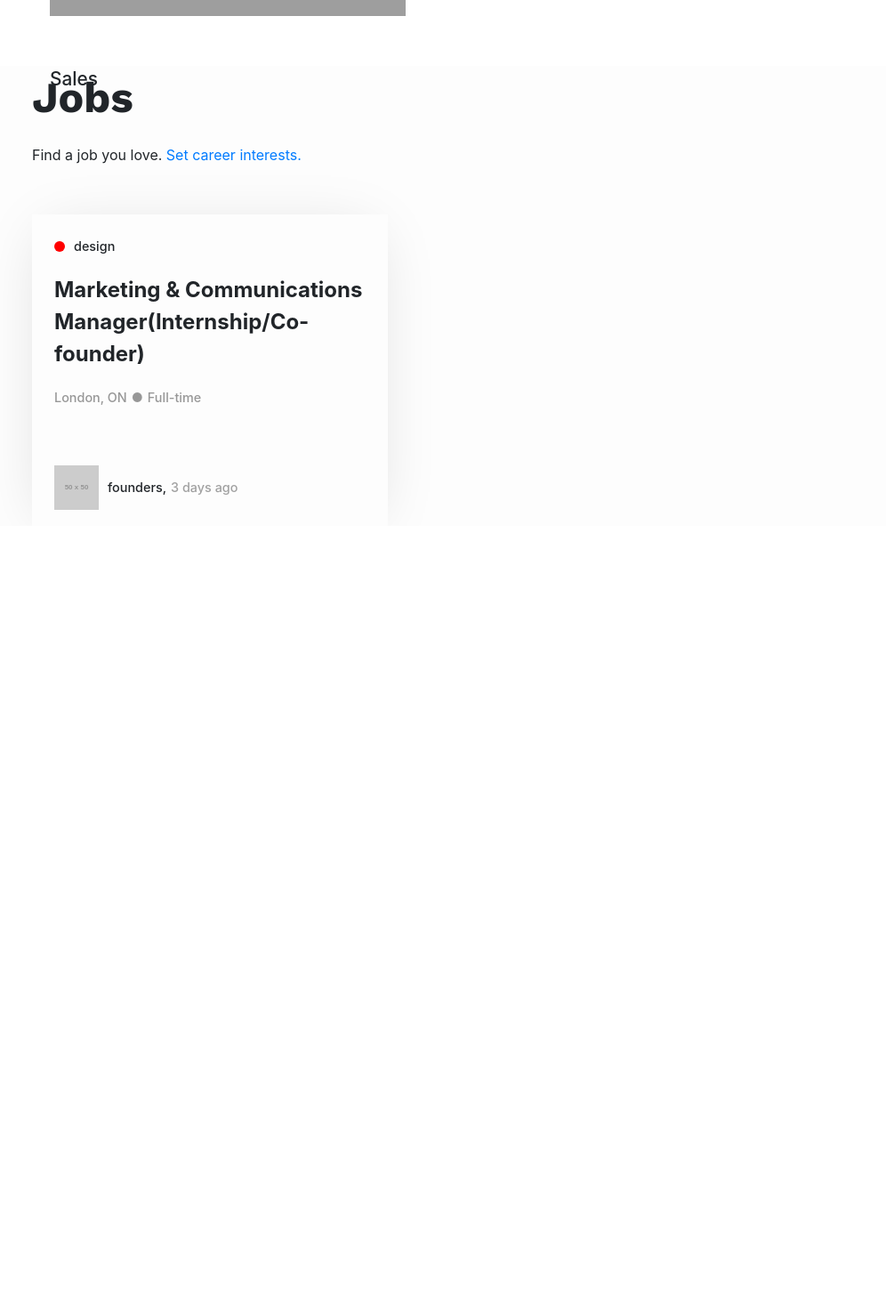
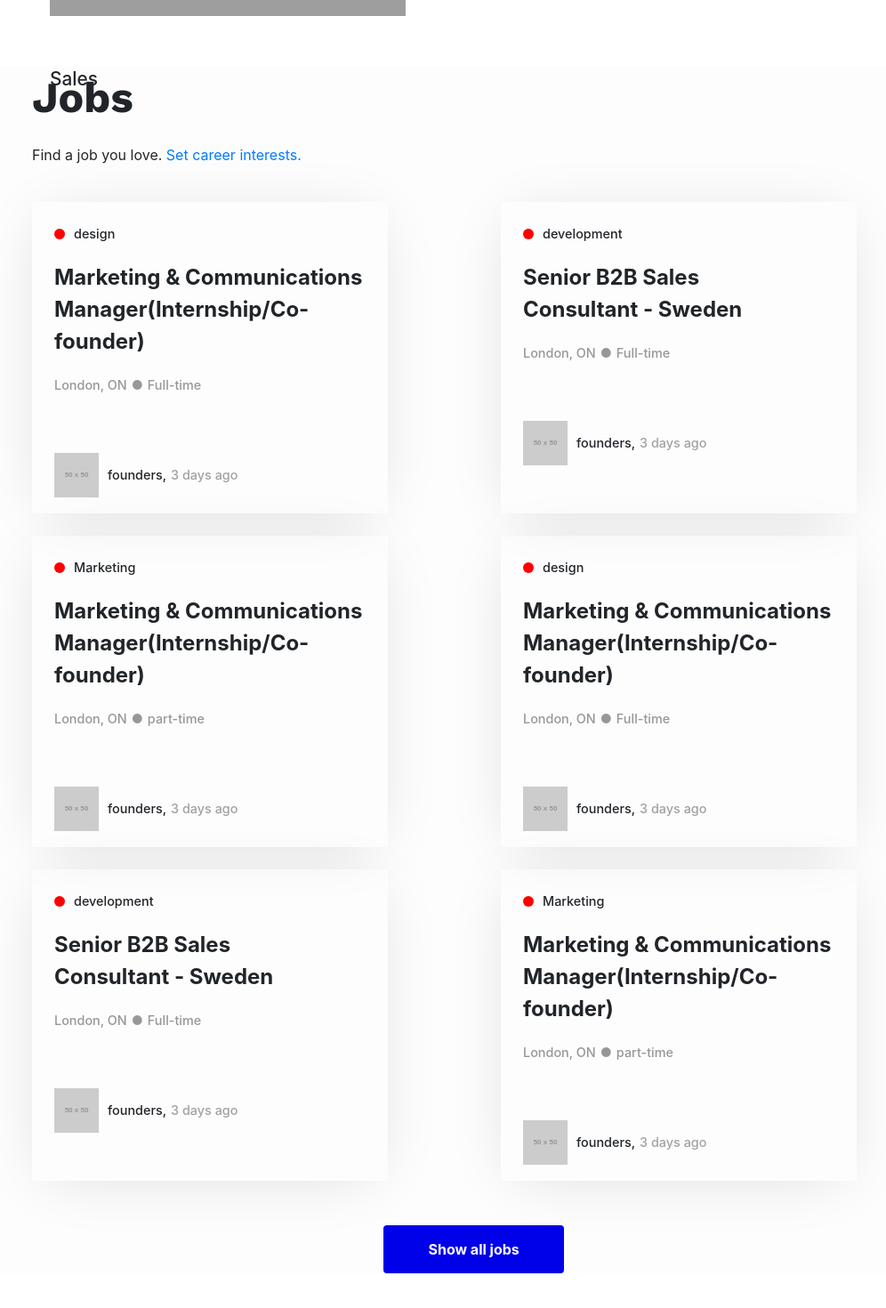
Before and after one commit to Deep-dsp/patel_deepkumar_devliftmedia, a React (Create React App) app: page / in a window 1280 px wide. Shown: the part 1994-3464 px from the top of the page at 89% size, without its empty margins (92-1088 px from the left). Before the commit the page ends 2585 px from the top, so only its background shows below. Built offline with nearby package versions, Linux system fonts and the light colour scheme; grey boxes are pictures that could not be loaded.

Commit message:
job-section-done

```diff
--- a/src/components/availableOpening.js
+++ b/src/components/availableOpening.js
@@ -11,7 +11,7 @@ function jobopening(){
                     <p>Find a job you love. <a href="#">Set career interests.</a></p>
                 </div>
                 <div className="explore-category row">
-
+                    {/* First block */}
                     <div className="col-md-4">
                         <div className="box">
                             <div className="box-body">
@@ -41,7 +41,162 @@ function jobopening(){
                             </div>
                         </div>
                     </div>
+                    {/* block */}
+                    <div className="col-md-4">
+                        <div className="box">
+                            <div className="box-body">
+                                <div className="box-first-block">
 
+                                    <div className="title-circle d-flex align-items-center">
+                                        <div className="circle"></div>
+                                        <p>development</p>
+                                    </div>
+                                    <div className="jobpost-title"> Senior B2B Sales <br/>Consultant - Sweden</div>
+                                    <div className="jobpost-location d-flex align-items-center">
+                                        <p>London, ON</p>
+                                        <p>&#9679;</p>
+                                        <p>Full-time</p>
+                                    </div>
+
+                                </div>
+                                <div className="box-second-block d-flex align-items-center">
+                                    <div className="job-thumb">
+                                        <img src="https://dummyimage.com/50"/>
+                                    </div>
+                                    <div className="company-name d-flex align-items-center">
+                                        <p>founders,</p>
+                                        <p>3 days ago</p>
+                                    </div>
+                                </div>
+                            </div>
+                        </div>
+                    </div>
+
+                    {/* block */}
+                    <div className="col-md-4">
+                        <div className="box">
+                            <div className="box-body">
+                                <div className="box-first-block">
+
+                                    <div className="title-circle d-flex align-items-center">
+                                        <div className="circle"></div>
+                                        <p>Marketing</p>
+                                    </div>
+                                    <div className="jobpost-title"> Marketing & Communications Manager(Internship/Co-founder)</div>
+                                    <div className="jobpost-location d-flex align-items-center">
+                                        <p>London, ON</p>
+                                        <p>&#9679;</p>
+                                        <p>part-time</p>
+                                    </div>
+
+                                </div>
+                                <div className="box-second-block d-flex align-items-center">
+                                    <div className="job-thumb">
+                                        <img src="https://dummyimage.com/50"/>
+                                    </div>
+                                    <div className="company-name d-flex align-items-center">
+                                        <p>founders,</p>
+                                        <p>3 days ago</p>
+                                    </div>
+                                </div>
+                            </div>
+                        </div>
+                    </div>
+
+                    {/* First block */}
+                    <div className="col-md-4">
+                        <div className="box">
+                            <div className="box-body">
+                                <div className="box-first-block">
+
+                                    <div className="title-circle d-flex align-items-center">
+                                        <div className="circle"></div>
+                                        <p>design</p>
+                                    </div>
+                                    <div className="jobpost-title"> Marketing & Communications Manager(Internship/Co-founder)</div>
+                                    <div className="jobpost-location d-flex align-items-center">
+                                        <p>London, ON</p>
+                                        <p>&#9679;</p>
+                                        <p>Full-time</p>
+                                    </div>
+
+                                </div>
+                                <div className="box-second-block d-flex align-items-center">
+                                    <div className="job-thumb">
+                                        <img src="https://dummyimage.com/50"/>
+                                    </div>
+                                    <div className="company-name d-flex align-items-center">
+                                        <p>founders,</p>
+                                        <p>3 days ago</p>
+                                    </div>
+                                </div>
+                            </div>
+                        </div>
+                    </div>
+                    {/* block */}
+                    <div className="col-md-4">
+                        <div className="box">
+                            <div className="box-body">
+                                <div className="box-first-block">
+
+                                    <div className="title-circle d-flex align-items-center">
+                                        <div className="circle"></div>
+                                        <p>development</p>
+                                    </div>
+                                    <div className="jobpost-title"> Senior B2B Sales <br/>Consultant - Sweden</div>
+                                    <div className="jobpost-location d-flex align-items-center">
+                                        <p>London, ON</p>
+                                        <p>&#9679;</p>
+                                        <p>Full-time</p>
+                                    </div>
+
+                                </div>
+                                <div className="box-second-block d-flex align-items-center">
+                                    <div className="job-thumb">
+                                        <img src="https://dummyimage.com/50"/>
+                                    </div>
+                                    <div className="company-name d-flex align-items-center">
+                                        <p>founders,</p>
+                                        <p>3 days ago</p>
+                                    </div>
+                                </div>
+                            </div>
+                        </div>
+                    </div>
+
+                    {/* block */}
+                    <div className="col-md-4">
+                        <div className="box">
+                            <div className="box-body">
+                                <div className="box-first-block">
+
+                                    <div className="title-circle d-flex align-items-center">
+                                        <div className="circle"></div>
+                                        <p>Marketing</p>
+                                    </div>
+                                    <div className="jobpost-title"> Marketing & Communications Manager(Internship/Co-founder)</div>
+                                    <div className="jobpost-location d-flex align-items-center">
+                                        <p>London, ON</p>
+                                        <p>&#9679;</p>
+                                        <p>part-time</p>
+                                    </div>
+
+                                </div>
+                                <div className="box-second-block d-flex align-items-center">
+                                    <div className="job-thumb">
+                                        <img src="https://dummyimage.com/50"/>
+                                    </div>
+                                    <div className="company-name d-flex align-items-center">
+                                        <p>founders,</p>
+                                        <p>3 days ago</p>
+                                    </div>
+                                </div>
+                            </div>
+                        </div>
+                    </div>
+                </div>
+                <div className="job-button d-flex justify-content-center">
+                    <button className="btn">Show all jobs</button>
                 </div>
             </div>
         </section>
--- a/src/styles/_currentOpening.scss
+++ b/src/styles/_currentOpening.scss
@@ -14,9 +14,9 @@
 
         .explore-category{
             display: grid;
-            grid-template-columns: repeat(auto-fit, minmax(450px, 1fr));
+            grid-template-columns: repeat(auto-fit, minmax(400px, 1fr));
             justify-content: center;
-            margin-top: 30px;
+            margin-top: 15px;
 
             .box{
                 width: 400px;
@@ -86,9 +86,62 @@
 
             .box:hover{
                 cursor: pointer;
-                color: #fff;
-                background: rgb(255, 125, 73)
+            }
+        }
+
+        .job-button{
+            width: 97%;
+            margin: 50px 0;
+            .btn{
+               font-weight: bold;
+               color: #fff;
+               border: none;
+               background: $btn-bg-color;
+               padding: 15px 50px;
             }
         }
     }
 }
+
+// media Queries
+
+@media only screen and (max-width: 965px){
+    .explore-category{
+
+        .box{
+            margin-left: 180px;
+        }
+    }
+}
+
+@media only screen and (max-width: 860px){
+    .explore-category{
+        .box{
+            margin-left: 150px;
+        }
+    }
+}
+
+@media only screen and (max-width: 768px){
+    .explore-category{
+        .box{
+            margin-left: 100px;
+        }
+    }
+}
+
+@media only screen and (max-width: 668px){
+    .explore-category{
+        .box{
+            margin-left: 50px;
+        }
+    }
+}
+
+@media only screen and (max-width: 568px){
+    .explore-category{
+        .box{
+            margin-left: 0px;
+        }
+    }
+}
```
